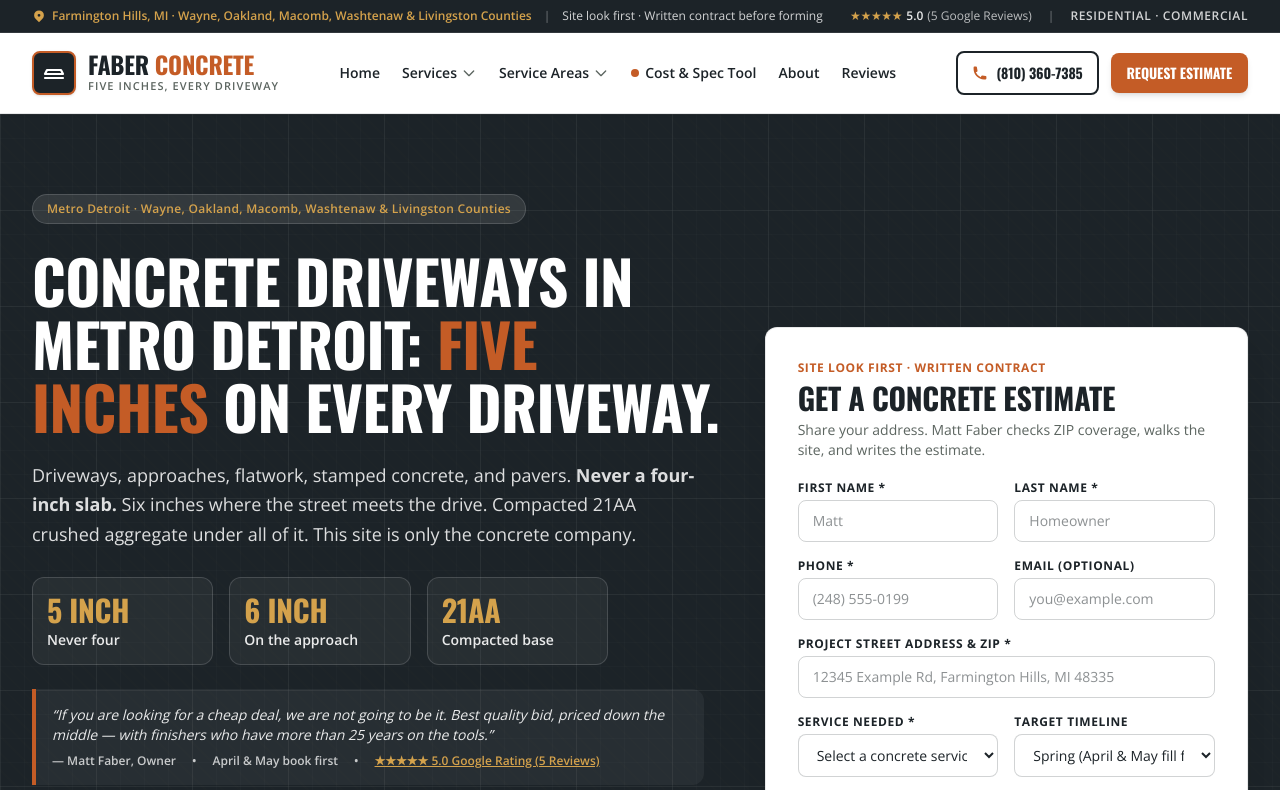
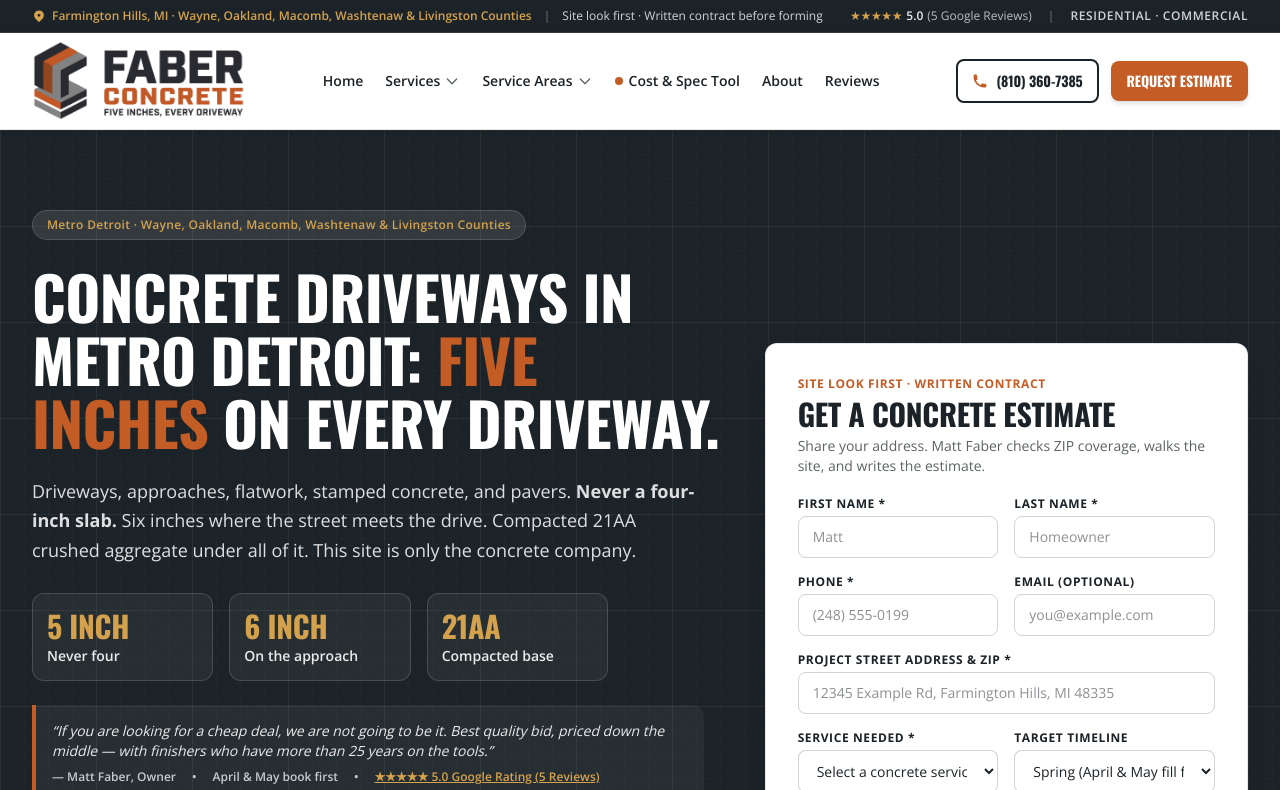
Before and after one commit to mvalencia464/faberconcrete, an Astro site: page / in a window 1280 px wide. Shown: the top 790 px of the page. Built offline with nearby package versions, Linux system fonts and the light colour scheme; Astro itself is replaced by a stand-in of ours.

Commit message:
Use the Faber Concrete lockup in the header, footer, and favicon. (#14)
The wordmark replaces the old icon-and-type mark. The footer sits it on white so the dark lettering stays readable.

Co-authored-by: Cursor Agent <cursoragent@cursor.com>
Co-authored-by: mvalencia464 <mvalencia464@users.noreply.github.com>

```diff
--- a/src/components/Footer.astro
+++ b/src/components/Footer.astro
@@ -7,7 +7,15 @@ const counties = AREAS.filter((a) => a.type === 'county');
 <footer class="bg-deep text-white border-t border-white/10">
   <div class="max-w-7xl mx-auto px-4 sm:px-6 lg:px-8 py-16 grid grid-cols-1 md:grid-cols-2 lg:grid-cols-4 gap-10">
     <div>
-      <div class="font-display font-bold text-2xl uppercase tracking-tight">Faber Concrete</div>
+      <a href="/" class="inline-flex bg-white rounded-xl px-3 py-2">
+        <img
+          src={SITE.logos.wordmark}
+          alt="Faber Concrete — Five inches, every driveway"
+          class="h-14 w-auto"
+          width="1896"
+          height="709"
+        />
+      </a>
       <p class="text-sm text-white/75 mt-3 leading-relaxed">
         Concrete driveways, approaches, flatwork, stamped concrete, and pavers. A separate company, priced down the middle.
       </p>
--- a/src/components/Header.astro
+++ b/src/components/Header.astro
@@ -28,21 +28,15 @@ import { SITE } from '../data/site';
 
 <header class="sticky top-0 z-40 bg-white/95 backdrop-blur-md border-b border-deep/10 shadow-sm">
   <div class="max-w-7xl mx-auto px-4 sm:px-6 lg:px-8">
-    <div class="flex items-center justify-between h-20">
-      <a href="/" class="flex items-center gap-3 text-left group">
-        <div class="w-11 h-11 rounded-lg bg-deep flex items-center justify-center border-2 border-accent shadow-sm group-hover:bg-accent transition-colors">
-          <svg class="w-6 h-6 text-white" fill="none" stroke="currentColor" stroke-width="2.2" viewBox="0 0 24 24" aria-hidden="true">
-            <path stroke-linecap="round" stroke-linejoin="round" d="M3 17h18M3 13h18M5 9h14l2 4H3l2-4z"></path>
-          </svg>
-        </div>
-        <div>
-          <div class="font-display text-2xl font-bold tracking-tight uppercase text-deep leading-none">
-            FABER <span class="text-accent">CONCRETE</span>
-          </div>
-          <div class="text-[11px] font-semibold uppercase tracking-widest text-muted mt-0.5">
-            Five Inches, Every Driveway
-          </div>
-        </div>
+      <div class="flex items-center justify-between h-24">
+      <a href="/" class="flex items-center shrink-0">
+        <img
+          src={SITE.logos.wordmark}
+          alt="Faber Concrete — Five inches, every driveway"
+          class="h-16 sm:h-20 w-auto"
+          width="1896"
+          height="709"
+        />
       </a>
 
       <nav class="hidden xl:flex items-center gap-0.5" aria-label="Main">
--- a/src/components/Schema.astro
+++ b/src/components/Schema.astro
@@ -18,7 +18,7 @@ const graph: Record<string, unknown>[] = [
     legalName: SITE.legalName,
     url: SITE.url,
     telephone: SITE.phone,
-    logo: SITE.logos.wordmark,
+    logo: new URL(SITE.logos.wordmark, SITE.url).toString(),
     image: 'https://media.stokeleads.com/faberconcrete/concrete-crew-finishing-driveway.avif',
     founder: {
       '@type': 'Person',
--- a/src/content/client.json
+++ b/src/content/client.json
@@ -42,9 +42,9 @@
       "body": "Open Sans"
     },
     "images": {
-      "logo": "/logo-wordmark.png",
-      "logoLight": "/logo-wordmark-light.png",
-      "logoDark": "/logo-wordmark.png",
+      "logo": "/logo.png",
+      "logoLight": "/logo.png",
+      "logoDark": "/logo.png",
       "favicon": "/favicon.png",
       "hero": "concrete-crew-finishing-driveway.avif",
       "heroSm": "concrete-crew-finishing-driveway.avif",
--- a/src/data/site.ts
+++ b/src/data/site.ts
@@ -83,8 +83,8 @@ export const SITE = {
     '21AA aggregate base'
   ],
   logos: {
-    wordmark: '/logo-wordmark.png',
-    wordmarkLight: '/logo-wordmark-light.png',
+    wordmark: '/logo.png',
+    wordmarkLight: '/logo.png',
     favicon: '/favicon.png',
     svg: '/logo.svg',
     ownerPlaceholder: '/placeholders/logo.svg'
```
Also changed, not shown: public/favicon.png, public/logo-wordmark-light.png, public/logo-wordmark.png, public/logo.png (added).
